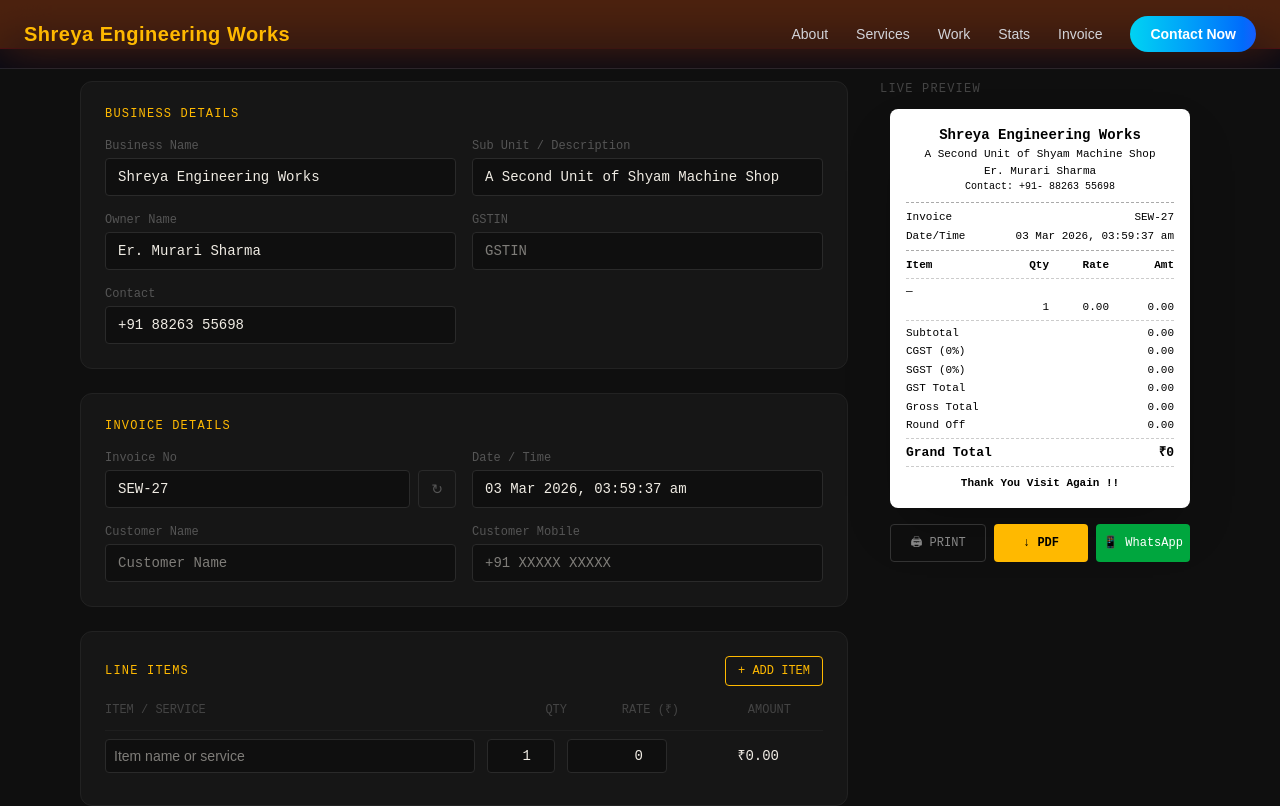
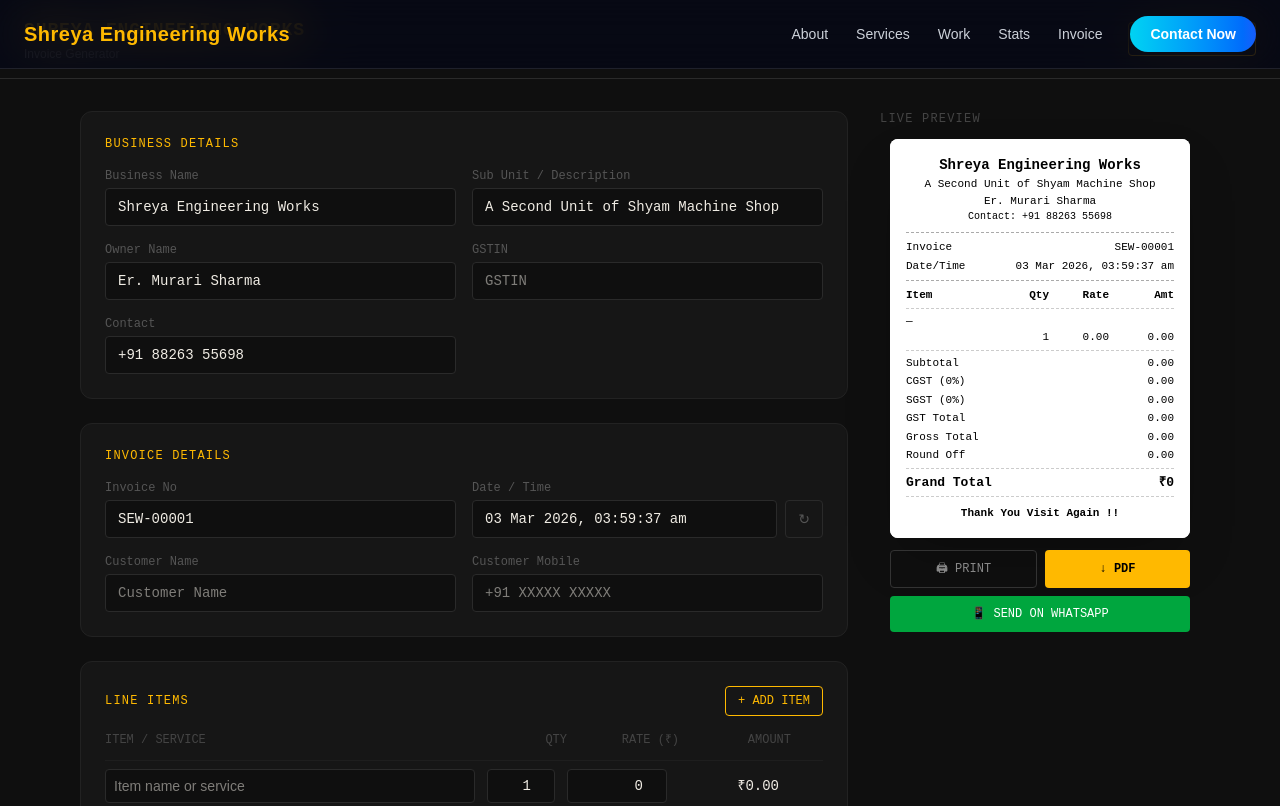
Before and after one commit to ShreyaEngineering/website, a React (Vite) app: page /invoice in a window 1280 px wide. Shown: the top 806 px of the page. Built offline with nearby package versions, Linux system fonts and the light colour scheme.

Commit message:
pdf download fixed

```diff
--- a/src/components/Invoice.tsx
+++ b/src/components/Invoice.tsx
@@ -1,4 +1,5 @@
-import { useState, useRef } from 'react'
+import { useState, useRef, useEffect } from 'react'
+import { createPortal } from 'react-dom'
 import jsPDF from 'jspdf'
 import html2canvas from 'html2canvas'
 
@@ -19,35 +20,64 @@ interface InvoiceData {
   note: string
 }
 
-const now = () => {
-    const d = new Date()
-    return d.toLocaleString('en-IN', { day: '2-digit', month: 'short', year: 'numeric', hour: '2-digit', minute: '2-digit', second: '2-digit', hour12: true })
+const now = () => new Date().toLocaleString('en-IN', {
+  day: '2-digit', month: 'short', year: 'numeric',
+  hour: '2-digit', minute: '2-digit', second: '2-digit', hour12: true
+})
+
+// Auto-incrementing invoice number stored in localStorage
+const getNextInvoiceNo = () => {
+  const last = parseInt(localStorage.getItem('sew_invoice_seq') || '0', 10)
+  const next = last + 1
+  localStorage.setItem('sew_invoice_seq', String(next))
+  return `SEW-${String(next).padStart(5, '0')}`
 }
 
-const pad2 = (n: number) => String(n).padStart(2, '0')
-const nextInvoiceNo = () => `SEW-${pad2(Math.floor(Math.random() * 99) + 1)}`
+// Business details keys to persist
+const BIZ_KEYS: (keyof InvoiceData)[] = ['businessName', 'subUnit', 'ownerName', 'gstin', 'contact', 'note']
 
-export default function Invoice() {
-    const receiptRef = useRef<HTMLDivElement>(null)
-    const [data, setData] = useState<InvoiceData>({
+const loadBizDetails = (): Partial<InvoiceData> => {
+  try {
+    const raw = localStorage.getItem('sew_biz_details')
+    return raw ? JSON.parse(raw) : {}
+  } catch { return {} }
+}
+
+const saveBizDetails = (data: InvoiceData) => {
+  const payload: Partial<InvoiceData> = {}
+  BIZ_KEYS.forEach(k => { (payload as any)[k] = (data as any)[k] })
+  localStorage.setItem('sew_biz_details', JSON.stringify(payload))
+}
+
+const defaultData = (): InvoiceData => ({
   businessName: 'Shreya Engineering Works',
   subUnit: 'A Second Unit of Shyam Machine Shop',
   ownerName: 'Er. Murari Sharma',
   gstin: '',
   contact: '+91 88263 55698',
-        invoiceNo: nextInvoiceNo(),
-        dateTime: now(),
+  note: 'Thank You Visit Again !!',
   customerName: '',
   customerMobile: '',
   items: [{ id: 1, name: '', qty: 1, rate: 0 }],
   cgstPct: 0,
   sgstPct: 0,
-        note: 'Thank You Visit Again !!',
+  ...loadBizDetails(), // override defaults with saved biz details
+  invoiceNo: getNextInvoiceNo(),
+  dateTime: now(),
 })
+
+export default function Invoice() {
+  const receiptRef = useRef<HTMLDivElement>(null)
+  const [data, setData] = useState<InvoiceData>(defaultData)
   const [saving, setSaving] = useState(false)
 
+  // Save business details to localStorage whenever they change
+  useEffect(() => { saveBizDetails(data) }, [
+    data.businessName, data.subUnit, data.ownerName,
+    data.gstin, data.contact, data.note
+  ])
+
   const set = (key: keyof InvoiceData, val: any) => setData(d => ({ ...d, [key]: val }))
-
   const addItem = () => set('items', [...data.items, { id: Date.now(), name: '', qty: 1, rate: 0 }])
   const removeItem = (id: number) => set('items', data.items.filter(i => i.id !== id))
   const updateItem = (id: number, field: keyof LineItem, val: any) =>
@@ -59,22 +89,36 @@ export default function Invoice() {
   const gross = subtotal + cgstAmt + sgstAmt
   const roundOff = +(Math.round(gross) - gross).toFixed(2)
   const grandTotal = Math.round(gross)
-
   const fmt = (n: number) => n.toLocaleString('en-IN', { minimumFractionDigits: 2 })
 
-    const refreshInvoice = () => {
-        set('invoiceNo', nextInvoiceNo())
-        set('dateTime', now())
+  // New invoice: keep biz details, reset customer/items, get next number
+  const newInvoice = () => {
+    setData(d => ({
+      ...d,
+      invoiceNo: getNextInvoiceNo(),
+      dateTime: now(),
+      customerName: '',
+      customerMobile: '',
+      items: [{ id: Date.now(), name: '', qty: 1, rate: 0 }],
+      cgstPct: 0,
+      sgstPct: 0,
+    }))
   }
+
+  const refreshDateTime = () => set('dateTime', now())
 
   const downloadPDF = async () => {
     if (!receiptRef.current) return
     setSaving(true)
     try {
-            const canvas = await html2canvas(receiptRef.current, { scale: 3, backgroundColor: '#fff', useCORS: true })
-            const imgData = canvas.toDataURL('image/png')
-            const pdf = new jsPDF({ unit: 'mm', format: [80, canvas.height * 80 / canvas.width] })
-            pdf.addImage(imgData, 'PNG', 0, 0, 80, canvas.height * 80 / canvas.width)
+      const canvas = await html2canvas(receiptRef.current, {
+        scale: 1.5, backgroundColor: '#ffffff', useCORS: true, logging: false,
+      })
+      const imgData = canvas.toDataURL('image/jpeg', 0.85)
+      const pdfW = 80
+      const pdfH = (canvas.height / canvas.width) * pdfW
+      const pdf = new jsPDF({ unit: 'mm', format: [pdfW, pdfH], compress: true })
+      pdf.addImage(imgData, 'JPEG', 0, 0, pdfW, pdfH, '', 'FAST')
       pdf.save(`${data.invoiceNo}.pdf`)
     } finally { setSaving(false) }
   }
@@ -83,39 +127,95 @@ export default function Invoice() {
 
   const sendReceiptWhatsApp = async () => {
     await downloadPDF()
+    const phone = data.customerMobile.replace(/\D/g, '')
+    const message = `Dear Customer,
 
-        const phone = data.customerMobile.replace(/\D/g, "")
-
-        const message = `
-Dear Customer,
-
-Thank you for choosing Shreya Engineering Works.
+Thank you for choosing ${data.businessName}.
 
 Invoice No: ${data.invoiceNo}
-Amount Paid: ₹${grandTotal}
+Amount Paid: ₹${grandTotal.toLocaleString('en-IN')}
 
 We sincerely appreciate your business and trust in our services. Please find your receipt attached for your records.
 
 If you have any questions or require further assistance, feel free to contact us.
 
-Thank you for your support.
-
 Regards,
-Shreya Engineering Works
-+91 88263 55698
-`;
-
-        window.open(
-            `https://wa.me/91${phone}?text=${encodeURIComponent(message)}`,
-            "_blank"
-        )
+${data.businessName}
+${data.contact}`
+    window.open(`https://wa.me/91${phone}?text=${encodeURIComponent(message)}`, '_blank')
   }
 
+  const receipt = (
+    <div id="thermal-receipt" ref={receiptRef}
+      style={{ fontFamily: 'Courier New, monospace', fontSize: '12px', backgroundColor: 'white', color: 'black', padding: '16px' }}>
+      <div style={{ textAlign: 'center', marginBottom: '8px' }}>
+        <div style={{ fontWeight: 'bold', fontSize: '14px' }}>{data.businessName || 'Business Name'}</div>
+        {data.subUnit && <div style={{ fontSize: '11px' }}>{data.subUnit}</div>}
+        {data.ownerName && <div style={{ fontSize: '11px' }}>{data.ownerName}</div>}
+        {data.gstin && <div style={{ fontSize: '10px', marginTop: '2px' }}>GSTIN: {data.gstin}</div>}
+        {data.contact && <div style={{ fontSize: '10px' }}>Contact: {data.contact}</div>}
+      </div>
+      <Divider />
+      <Row label="Invoice" value={data.invoiceNo} />
+      <Row label="Date/Time" value={data.dateTime} />
+      {data.customerName && <Row label="Customer" value={data.customerName} />}
+      {data.customerMobile && <Row label="Mobile" value={data.customerMobile} />}
+      <Divider />
+      <div style={{ display: 'flex', justifyContent: 'space-between', fontWeight: 'bold', marginBottom: '4px', fontSize: '11px' }}>
+        <span style={{ flex: 1 }}>Item</span>
+        <span style={{ width: '30px', textAlign: 'right' }}>Qty</span>
+        <span style={{ width: '60px', textAlign: 'right' }}>Rate</span>
+        <span style={{ width: '65px', textAlign: 'right' }}>Amt</span>
+      </div>
+      <DashLine />
+      {data.items.map(item => (
+        <div key={item.id} style={{ marginBottom: '3px' }}>
+          <div style={{ fontWeight: '500', fontSize: '11px' }}>{item.name || '—'}</div>
+          <div style={{ display: 'flex', justifyContent: 'space-between', fontSize: '11px' }}>
+            <span style={{ flex: 1 }} />
+            <span style={{ width: '30px', textAlign: 'right' }}>{item.qty}</span>
+            <span style={{ width: '60px', textAlign: 'right' }}>{fmt(item.rate)}</span>
+            <span style={{ width: '65px', textAlign: 'right' }}>{fmt(item.qty * item.rate)}</span>
+          </div>
+        </div>
+      ))}
+      <DashLine />
+      <Row label="Subtotal" value={fmt(subtotal)} />
+      <Row label={`CGST (${data.cgstPct}%)`} value={fmt(cgstAmt)} />
+      <Row label={`SGST (${data.sgstPct}%)`} value={fmt(sgstAmt)} />
+      <Row label="GST Total" value={fmt(cgstAmt + sgstAmt)} />
+      <Row label="Gross Total" value={fmt(gross)} />
+      <Row label="Round Off" value={fmt(roundOff)} />
+      <DashLine />
+      <div style={{ display: 'flex', justifyContent: 'space-between', fontWeight: 'bold', fontSize: '13px', margin: '4px 0' }}>
+        <span>Grand Total</span>
+        <span>₹{grandTotal.toLocaleString('en-IN')}</span>
+      </div>
+      <DashLine />
+      <div style={{ textAlign: 'center', marginTop: '8px', fontSize: '11px', fontWeight: 'bold' }}>
+        {data.note}
+      </div>
+    </div>
+  )
+
   return (
+    <>
+      {createPortal(
+        <div id="print-root" style={{ display: 'none' }}>{receipt}</div>,
+        document.getElementById('root')!
+      )}
+
       <div className="min-h-screen bg-[#0f0f0f] text-[#f0ece4]">
         {/* Header */}
-            <header className="border-b border-[#ea1414] px-12 py-6 flex items-center justify-between bg-amber-700">
-
+        <header className="border-b border-[#2a2a2a] px-6 py-4 flex items-center justify-between">
+          <div>
+            <h1 className="mono text-lg font-semibold text-amber-400 tracking-wider">SHREYA ENGINEERING WORKS</h1>
+            <p className="text-xs text-[#666] mt-0.5">Invoice Generator</p>
+          </div>
+          <button onClick={newInvoice}
+            className="mono text-xs px-4 py-2 border border-amber-400 text-amber-400 hover:bg-amber-400 hover:text-black transition-all rounded">
+            + NEW INVOICE
+          </button>
         </header>
 
         <div className="max-w-6xl mx-auto px-4 py-8 grid grid-cols-1 lg:grid-cols-[1fr_320px] gap-8">
@@ -123,20 +223,19 @@ Shreya Engineering Works
           {/* FORM SIDE */}
           <div className="space-y-6">
 
-                    {/* Business Info */}
             <section className="bg-[#161616] border border-[#222] rounded-xl p-6">
               <h2 className="mono text-xs text-amber-400 tracking-widest mb-4 uppercase">Business Details</h2>
               <div className="grid grid-cols-1 sm:grid-cols-2 gap-4">
-                            {[
+                {([
                   { label: 'Business Name', key: 'businessName' },
                   { label: 'Sub Unit / Description', key: 'subUnit' },
                   { label: 'Owner Name', key: 'ownerName' },
                   { label: 'GSTIN', key: 'gstin' },
                   { label: 'Contact', key: 'contact' },
-                            ].map(({ label, key }) => (
+                ] as const).map(({ label, key }) => (
                   <div key={key}>
                     <label className="text-xs text-[#555] mono block mb-1">{label}</label>
-                                    <input value={(data as any)[key]} onChange={e => set(key as any, e.target.value)}
+                    <input value={data[key]} onChange={e => set(key, e.target.value)}
                       className="w-full bg-[#0f0f0f] border border-[#2a2a2a] rounded px-3 py-2 text-sm text-[#f0ece4] focus:border-amber-400 focus:outline-none transition-colors mono"
                       placeholder={label} />
                   </div>
@@ -144,23 +243,22 @@ Shreya Engineering Works
               </div>
             </section>
 
-                    {/* Invoice Meta */}
             <section className="bg-[#161616] border border-[#222] rounded-xl p-6">
               <h2 className="mono text-xs text-amber-400 tracking-widest mb-4 uppercase">Invoice Details</h2>
               <div className="grid grid-cols-1 sm:grid-cols-2 gap-4">
                 <div>
                   <label className="text-xs text-[#555] mono block mb-1">Invoice No</label>
-                                <div className="flex gap-2">
                   <input value={data.invoiceNo} onChange={e => set('invoiceNo', e.target.value)}
-                                        className="flex-1 bg-[#0f0f0f] border border-[#2a2a2a] rounded px-3 py-2 text-sm text-[#f0ece4] focus:border-amber-400 focus:outline-none transition-colors mono" />
-                                    <button onClick={refreshInvoice} title="Regenerate"
-                                        className="px-3 py-2 border border-[#2a2a2a] rounded text-[#555] hover:border-amber-400 hover:text-amber-400 transition-all text-sm">↻</button>
-                                </div>
+                    className="w-full bg-[#0f0f0f] border border-[#2a2a2a] rounded px-3 py-2 text-sm text-[#f0ece4] focus:border-amber-400 focus:outline-none transition-colors mono" />
                 </div>
                 <div>
                   <label className="text-xs text-[#555] mono block mb-1">Date / Time</label>
+                  <div className="flex gap-2">
                     <input value={data.dateTime} onChange={e => set('dateTime', e.target.value)}
-                                    className="w-full bg-[#0f0f0f] border border-[#2a2a2a] rounded px-3 py-2 text-sm text-[#f0ece4] focus:border-amber-400 focus:outline-none transition-colors mono" />
+                      className="flex-1 bg-[#0f0f0f] border border-[#2a2a2a] rounded px-3 py-2 text-sm text-[#f0ece4] focus:border-amber-400 focus:outline-none transition-colors mono" />
+                    <button onClick={refreshDateTime} title="Set to now"
+                      className="px-3 py-2 border border-[#2a2a2a] rounded text-[#555] hover:border-amber-400 hover:text-amber-400 transition-all text-sm">↻</button>
+                  </div>
                 </div>
                 <div>
                   <label className="text-xs text-[#555] mono block mb-1">Customer Name</label>
@@ -177,7 +275,6 @@ Shreya Engineering Works
               </div>
             </section>
 
-                    {/* Line Items */}
             <section className="bg-[#161616] border border-[#222] rounded-xl p-6">
               <div className="flex items-center justify-between mb-4">
                 <h2 className="mono text-xs text-amber-400 tracking-widest uppercase">Line Items</h2>
@@ -194,11 +291,11 @@ Shreya Engineering Works
                       <th className="mono text-xs text-[#444] pb-3 font-normal w-20 text-right">QTY</th>
                       <th className="mono text-xs text-[#444] pb-3 font-normal w-28 text-right">RATE (₹)</th>
                       <th className="mono text-xs text-[#444] pb-3 font-normal w-28 text-right">AMOUNT</th>
-                                        <th className="w-8"></th>
+                      <th className="w-8" />
                     </tr>
                   </thead>
-                                <tbody className="space-y-2">
-                                    {data.items.map((item) => (
+                  <tbody>
+                    {data.items.map(item => (
                       <tr key={item.id} className="border-t border-[#1e1e1e]">
                         <td className="py-2 pr-3">
                           <input value={item.name} onChange={e => updateItem(item.id, 'name', e.target.value)}
@@ -227,7 +324,6 @@ Shreya Engineering Works
               </div>
             </section>
 
-                    {/* Tax & Note */}
             <section className="bg-[#161616] border border-[#222] rounded-xl p-6">
               <h2 className="mono text-xs text-amber-400 tracking-widest mb-4 uppercase">Tax & Footer</h2>
               <div className="grid grid-cols-1 sm:grid-cols-3 gap-4">
@@ -254,76 +350,11 @@ Shreya Engineering Works
           {/* RECEIPT PREVIEW SIDE */}
           <div className="lg:sticky lg:top-6 lg:self-start">
             <div className="mono text-xs text-[#444] tracking-widest mb-3 uppercase">Live Preview</div>
-
-                    {/* Thermal Receipt */}
-                    <div id="thermal-receipt" ref={receiptRef}
-                        className="bg-white text-black p-4 rounded-lg shadow-2xl"
-                        style={{ fontFamily: 'Courier New, monospace', fontSize: '12px', width: '100%', maxWidth: '300px', margin: '0 auto' }}>
-
-                        {/* Header */}
-                        <div style={{ textAlign: 'center', marginBottom: '8px' }}>
-                            <div style={{ fontWeight: 'bold', fontSize: '14px' }}>{data.businessName || 'Business Name'}</div>
-                            {data.subUnit && <div style={{ fontSize: '11px' }}>{data.subUnit}</div>}
-                            {data.ownerName && <div style={{ fontSize: '11px' }}>{data.ownerName}</div>}
-                            {data.gstin && <div style={{ fontSize: '10px', marginTop: '2px' }}>GSTIN: {data.gstin}</div>}
-                            {data.contact && <div style={{ fontSize: '10px' }}>Contact: +91-{data.contact.replace('+91', '').replace('+91-', '')}</div>}
+            <div className="bg-white rounded-lg shadow-2xl overflow-hidden" style={{ maxWidth: '300px', margin: '0 auto' }}>
+              {receipt}
             </div>
-
-                        <Divider />
-
-                        <Row label="Invoice" value={data.invoiceNo || 'SEW-XXXXX'} />
-                        <Row label="Date/Time" value={data.dateTime} />
-                        {data.customerName && <Row label="Customer" value={data.customerName} />}
-                        {data.customerMobile && <Row label="Mobile" value={data.customerMobile} />}
-
-                        <Divider />
-
-                        {/* Items Header */}
-                        <div style={{ display: 'flex', justifyContent: 'space-between', fontWeight: 'bold', marginBottom: '4px', fontSize: '11px' }}>
-                            <span style={{ flex: 1 }}>Item</span>
-                            <span style={{ width: '30px', textAlign: 'right' }}>Qty</span>
-                            <span style={{ width: '60px', textAlign: 'right' }}>Rate</span>
-                            <span style={{ width: '65px', textAlign: 'right' }}>Amt</span>
-                        </div>
-                        <DashLine />
-
-                        {data.items.map(item => (
-                            <div key={item.id} style={{ marginBottom: '3px' }}>
-                                <div style={{ fontWeight: '500', fontSize: '11px' }}>{item.name || '—'}</div>
-                                <div style={{ display: 'flex', justifyContent: 'space-between', fontSize: '11px' }}>
-                                    <span style={{ flex: 1 }}></span>
-                                    <span style={{ width: '30px', textAlign: 'right' }}>{item.qty}</span>
-                                    <span style={{ width: '60px', textAlign: 'right' }}>{fmt(item.rate)}</span>
-                                    <span style={{ width: '65px', textAlign: 'right' }}>{fmt(item.qty * item.rate)}</span>
-                                </div>
-                            </div>
-                        ))}
-
-                        <DashLine />
-
-                        <Row label="Subtotal" value={fmt(subtotal)} />
-                        <Row label={`CGST (${data.cgstPct}%)`} value={fmt(cgstAmt)} />
-                        <Row label={`SGST (${data.sgstPct}%)`} value={fmt(sgstAmt)} />
-                        <Row label="GST Total" value={fmt(cgstAmt + sgstAmt)} />
-                        <Row label="Gross Total" value={fmt(gross)} />
-                        <Row label="Round Off" value={fmt(roundOff)} />
-
-                        <DashLine />
-
-                        <div style={{ display: 'flex', justifyContent: 'space-between', fontWeight: 'bold', fontSize: '13px', margin: '4px 0' }}>
-                            <span>Grand Total</span>
-                            <span>₹{grandTotal.toLocaleString('en-IN')}</span>
-                        </div>
-
-                        <DashLine />
-
-                        <div style={{ textAlign: 'center', marginTop: '8px', fontSize: '11px', fontWeight: 'bold' }}>
-                            {data.note}
-                        </div>
-                    </div>
-
-                    {/* Action buttons below preview */}
-                    <div className="flex gap-2 mt-4 max-w-[300px] mx-auto">
+            <div className="flex flex-col gap-2 mt-4" style={{ maxWidth: '300px', margin: '12px auto 0' }}>
+              <div className="flex gap-2">
                 <button onClick={thermalPrint}
                   className="flex-1 mono text-xs py-2.5 border border-[#333] text-[#888] hover:border-amber-400 hover:text-amber-400 transition-all rounded">
                   🖨 PRINT
@@ -332,20 +363,20 @@ Shreya Engineering Works
                   className="flex-1 mono text-xs py-2.5 bg-amber-400 text-black font-semibold hover:bg-amber-300 transition-all rounded disabled:opacity-50">
                   {saving ? '…' : '↓ PDF'}
                 </button>
-                        <button
-                            onClick={sendReceiptWhatsApp}
-                            className="flex-1 mono text-xs py-2.5 bg-green-600 text-white rounded">
-                            📱 WhatsApp
+              </div>
+              <button onClick={sendReceiptWhatsApp}
+                className="w-full mono text-xs py-2.5 bg-green-600 text-white hover:bg-green-500 transition-all rounded">
+                📱 SEND ON WHATSAPP
               </button>
+            </div>
+          </div>
 
         </div>
       </div>
-            </div>
-        </div>
+    </>
   )
 }
 
-// Small helper components for receipt
 function Divider() {
   return <hr style={{ border: 'none', borderTop: '1px dashed #aaa', margin: '6px 0' }} />
 }
--- a/src/index.css
+++ b/src/index.css
@@ -1,7 +1,5 @@
 @import "tailwindcss";
-
 @import url('https://fonts.googleapis.com/css2?family=Sora:wght@300;400;500;600;700&family=JetBrains+Mono:wght@400;500;600&display=swap');
-
 
 * { box-sizing: border-box; }
 body { font-family: 'Sora', sans-serif; background: #0f0f0f; color: #f0ece4; }
@@ -20,12 +18,10 @@ body { font-family: 'Sora', sans-serif; background: #0f0f0f; color: #f0ece4; }
     background: white !important;
   }
 
-  /* Hide everything inside root */
   #root > * {
     display: none !important;
   }
 
-  /* Show only the print wrapper */
   #root > #print-root {
     display: block !important;
     width: 80mm !important;
```
Lines whose indentation alone changed are shown as unchanged.
